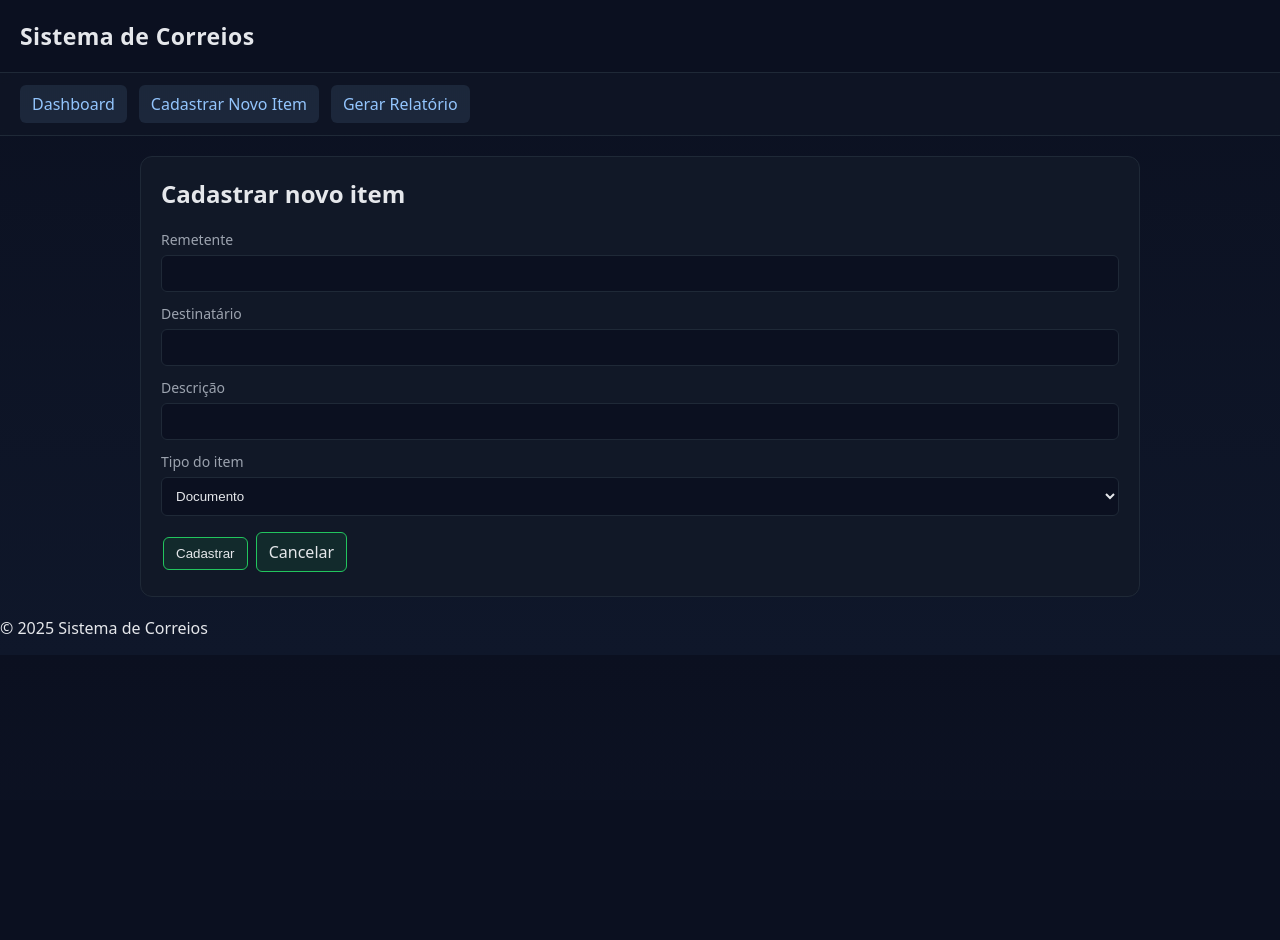
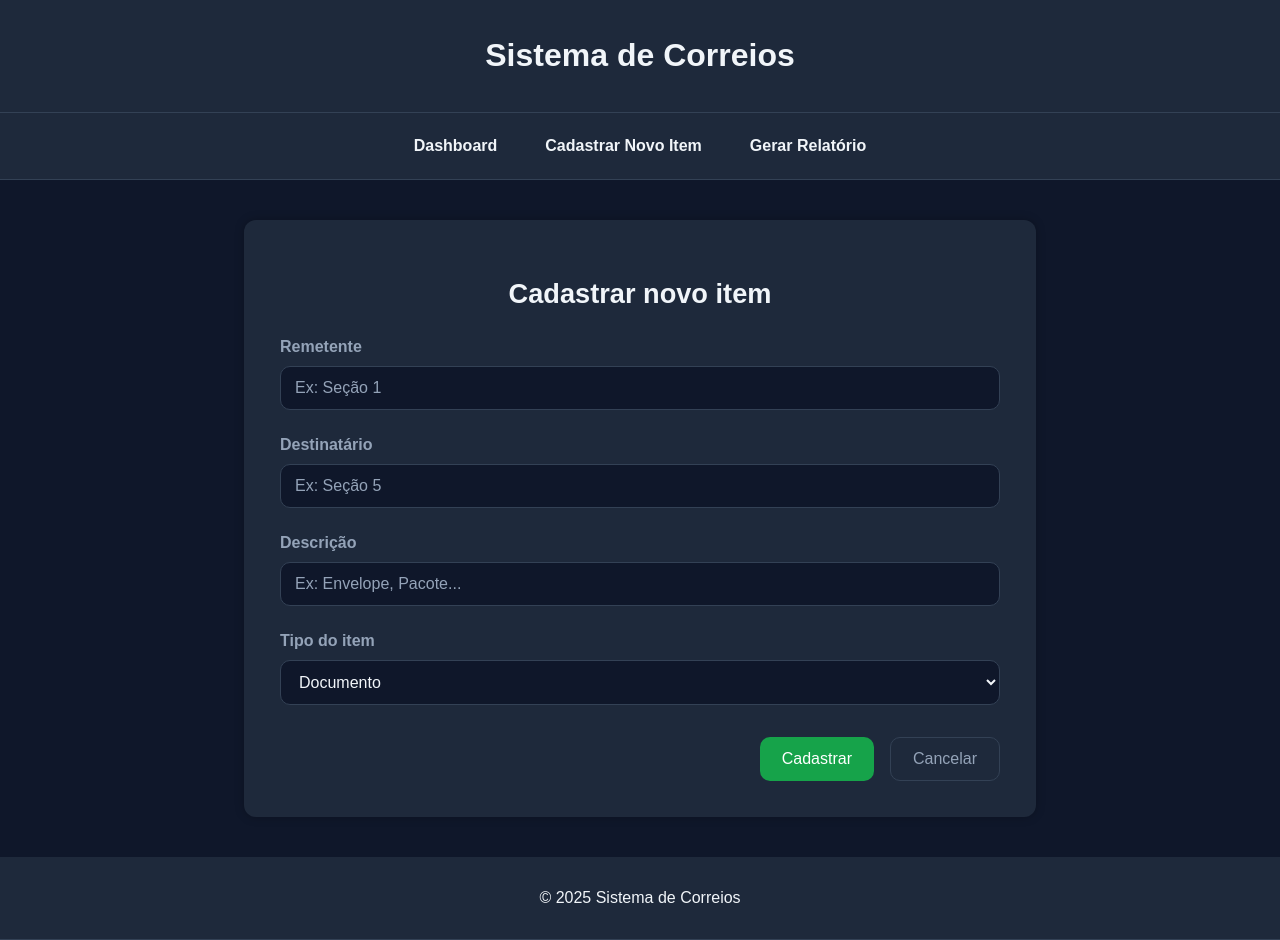
Before and after one commit to JuniorSilva88/sistema-correios, a Flask app: page /new_item in a window 1280 px wide. Before the commit the page ends 634 px from the top, so only its background shows below. Run offline with Flask 3, Linux system fonts and the light colour scheme.

Commit message:
Update projeto
ajustes e criação de mais html.

```diff
--- a/app.py
+++ b/app.py
@@ -1,147 +1,61 @@
-import os
-import random
-import string
-from datetime import datetime
-from enum import Enum
-
-from flask import Flask, render_template, request, redirect, url_for, Response
-from flask_sqlalchemy import SQLAlchemy
-from werkzeug.security import generate_password_hash
+from flask import Flask, render_template, request, redirect, url_for
 
 app = Flask(__name__)
-app.config['SECRET_KEY'] = 'troque-esta-chave'
-app.config['SQLALCHEMY_DATABASE_URI'] = 'sqlite:///mailtrack.db'
-app.config['SQLALCHEMY_TRACK_MODIFICATIONS'] = False
 
-db = SQLAlchemy(app)
+# Simulação de banco em memória
+items = []
+moves = []
 
-# ------------------ MODELOS ------------------
-class ItemType(Enum):
-    document = "Documento"
-    package = "Pacote"
+@app.route("/")
+def index():
+    return render_template("dashboard.html", items=items)
 
-class MoveType(Enum):
-    entry = "Entrada"
-    exit = "Saída"
-
-class User(db.Model):
-    id = db.Column(db.Integer, primary_key=True)
-    email = db.Column(db.String(120), unique=True)
-    name = db.Column(db.String(120))
-    password_hash = db.Column(db.String(256))
-
-class Party(db.Model):
-    id = db.Column(db.Integer, primary_key=True)
-    name = db.Column(db.String(120), unique=True)
-
-class Item(db.Model):
-    id = db.Column(db.Integer, primary_key=True)
-    protocol = db.Column(db.String(50), unique=True, nullable=False)
-    item_type = db.Column(db.String(30), nullable=False)
-    description = db.Column(db.String(255))
-    sender_id = db.Column(db.Integer, db.ForeignKey('party.id'))
-    recipient_id = db.Column(db.Integer, db.ForeignKey('party.id'))
-    current_status = db.Column(db.String(50), default="Recebido")
-    created_at = db.Column(db.DateTime, default=datetime.utcnow)
-    closed_at = db.Column(db.DateTime, nullable=True)
-
-class Movement(db.Model):
-    id = db.Column(db.Integer, primary_key=True)
-    item_id = db.Column(db.Integer, db.ForeignKey('item.id'), nullable=False)
-    move_type = db.Column(db.String(30), nullable=False)
-    location = db.Column(db.String(120))
-    note = db.Column(db.String(255))
-    created_by = db.Column(db.Integer, db.ForeignKey('user.id'))
-    created_at = db.Column(db.DateTime, default=datetime.utcnow)
-
-# ------------------ FUNÇÕES ------------------
-def generate_protocol():
-    date_part = datetime.utcnow().strftime("%Y%m%d")
-    rand_part = ''.join(random.choices(string.ascii_uppercase + string.digits, k=4))
-    return f"PRT-{date_part}-{rand_part}"
-
-def get_party_name(pid):
-    p = Party.query.get(pid)
-    return p.name if p else "-"
-
-def fmt_dt(dt):
-    return dt.strftime("%d/%m/%Y %H:%M") if dt else "-"
-
-# ------------------ ROTAS ------------------
-@app.route('/init')
-def init():
-    db.create_all()
-    if not User.query.filter_by(email='admin@local').first():
-        admin = User(email='admin@local', name='Admin',
-                     password_hash=generate_password_hash('admin123'))
-        db.session.add(admin)
-    db.session.commit()
-    return "Banco inicializado com sucesso!"
-
-@app.route('/')
-def index():
-    items = Item.query.order_by(Item.created_at.desc()).all()
-    return render_template("index.html", items=items, get_party_name=get_party_name, fmt_dt=fmt_dt)
-
-@app.route('/new_item', methods=['GET', 'POST'])
+@app.route("/new_item", methods=["GET", "POST"])
 def new_item():
-    if request.method == 'POST':
-        sender_name = request.form['sender']
-        recipient_name = request.form['recipient']
-        description = request.form['description']
-        item_type = request.form['item_type']
-
-        sender = Party.query.filter_by(name=sender_name).first() or Party(name=sender_name)
-        recipient = Party.query.filter_by(name=recipient_name).first() or Party(name=recipient_name)
-        db.session.add(sender)
-        db.session.add(recipient)
-        db.session.commit()
-
-        protocol = generate_protocol()
-        item = Item(protocol=protocol, item_type=item_type,
-                    description=description, sender_id=sender.id,
-                    recipient_id=recipient.id, current_status="Recebido")
-        db.session.add(item)
-        db.session.commit()
-
-        admin = User.query.filter_by(email="admin@local").first()
-        move = Movement(item_id=item.id, move_type=MoveType.entry.value,
-                        location="Recepção", created_by=admin.id)
-        db.session.add(move)
-        db.session.commit()
-
-        return redirect(url_for('index'))
-
+    if request.method == "POST":
+        protocol = f"2025-{len(items)+1:04d}"
+        item = {
+            "protocol": protocol,
+            "sender": request.form["sender"],
+            "recipient": request.form["recipient"],
+            "description": request.form["description"],
+            "status": "Em trânsito",
+            "closed": None
+        }
+        items.append(item)
+        return redirect(url_for("index"))
     return render_template("new_item.html")
 
-@app.route('/movements/<protocol>')
+@app.route("/movements/<protocol>")
 def movements(protocol):
-    item = Item.query.filter_by(protocol=protocol).first_or_404()
-    moves = Movement.query.filter_by(item_id=item.id).all()
-    return render_template("movements.html", item=item, moves=moves, fmt_dt=fmt_dt)
+    item = next((i for i in items if i["protocol"] == protocol), None)
+    item_moves = [m for m in moves if m["protocol"] == protocol]
+    return render_template("movements.html", item=item, moves=item_moves)
 
-@app.route('/exit/<protocol>', methods=['GET', 'POST'])
+@app.route("/exit_item/<protocol>", methods=["GET", "POST"])
 def exit_item(protocol):
-    item = Item.query.filter_by(protocol=protocol).first_or_404()
-    if request.method == 'POST':
-        item.current_status = "Entregue"
-        item.closed_at = datetime.utcnow()
-        admin = User.query.filter_by(email="admin@local").first()
-        move_exit = Movement(item_id=item.id, move_type=MoveType.exit.value,
-                             location=request.form['location'], note=request.form['note'],
-                             created_by=admin.id)
-        db.session.add(move_exit)
-        db.session.commit()
-        return redirect(url_for('movements', protocol=item.protocol))
+    item = next((i for i in items if i["protocol"] == protocol), None)
+    if request.method == "POST" and item:
+        move = {
+            "protocol": protocol,
+            "type": "Saída",
+            "location": request.form["location"],
+            "note": request.form["note"],
+            "created_at": "2025-12-11"
+        }
+        moves.append(move)
+        item["status"] = "Finalizado"
+        item["closed"] = "2025-12-11"
+        return redirect(url_for("movements", protocol=protocol))
     return render_template("exit_item.html", item=item)
 
-@app.route('/report', methods=['GET', 'POST'])
+@app.route("/report", methods=["GET", "POST"])
 def report():
-    sections = Party.query.all()
-    items = []
-    if request.method == 'POST':
-        items = Item.query.all()
-    return render_template("report.html", items=items, sections=sections, fmt_dt=fmt_dt, get_party_name=get_party_name)
+    filtered = items
+    if request.method == "POST":
+        # Aqui você pode aplicar filtros de data/section
+        pass
+    return render_template("report.html", items=filtered, sections=["Seção 1", "Seção 2", "Seção 3"])
 
 if __name__ == "__main__":
-    app.run()
+    app.run(debug=True)
--- a/static/style.css
+++ b/static/style.css
@@ -1,132 +1,219 @@
 :root {
   --bg: #0f172a;
-  --panel: #111827;
-  --text: #e5e7eb;
-  --muted: #9ca3af;
-  --primary: #22c55e;
-  --primary-dark: #16a34a;
-  --border: #1f2937;
-  --link: #93c5fd;
-}
-
-* {
-  box-sizing: border-box;
+  --panel: #1e293b;
+  --text: #f1f5f9;
+  --muted: #94a3b8;
+  --border: #334155;
+  --primary: #16a34a;         /* verde principal */
+  --primary-dark: #15803d;    /* verde escuro no hover */
 }
 
 body {
+  background-color: var(--bg);
+  color: var(--text);
+  font-family: Arial, sans-serif;
   margin: 0;
-  background: linear-gradient(180deg, #0b1020 0%, #0f172a 100%);
-  color: var(--text);
-  font-family: system-ui, -apple-system, Segoe UI, Roboto, Helvetica, Arial, "Apple Color Emoji", "Segoe UI Emoji";
+  padding: 0;
 }
 
-header {
-  padding: 20px;
-  background: #0b1020;
+/* Cabeçalho, navegação e rodapé */
+header, nav, footer {
+  background-color: var(--panel);
+  padding: 16px;
+  text-align: center;
   border-bottom: 1px solid var(--border);
-}
-
-header h1 {
-  margin: 0;
-  font-size: 23px;
-  letter-spacing: 0.4px;
 }
 
 nav {
   display: flex;
-  gap: 12px;
-  padding: 12px 20px;
-  border-bottom: 1px solid var(--border);
-  background: rgba(17, 24, 39, 0.6);
-  backdrop-filter: blur(6px);
+  justify-content: center;
+  gap: 24px;
 }
 
 nav a {
-  color: var(--link);
+  color: var(--text);
   text-decoration: none;
+  font-weight: bold;
   padding: 8px 12px;
   border-radius: 6px;
-  background: rgba(147, 197, 253, 0.1);
-  transition: background 0.2s ease, color 0.2s ease;
 }
 
 nav a:hover {
-  background: rgba(147, 197, 253, 0.2);
-  color: #bfdbfe;
+  background-color: var(--border);
 }
 
+/* Conteúdo principal */
 main {
-  max-width: 1000px;
-  margin: 20px auto;
-  padding: 20px;
-  background: var(--panel);
-  border: 1px solid var(--border);
-  border-radius: 12px;
+  padding: 40px 20px;
 }
 
-h2, h3 {
-  margin-top: 0;
+/* Cartão do formulário */
+.form-card {
+  background-color: var(--panel);
+  padding: 36px;
+  border-radius: 12px;
+  box-shadow: 0 0 10px rgba(0,0,0,0.25);
+  max-width: 720px;
+  margin: 0 auto;
+  color: var(--text);
+}
+
+/* Título do formulário */
+.form-card h2 {
+  margin-bottom: 28px;
+  font-size: 1.7rem;
+  text-align: center;
+}
+
+/* Campos do formulário */
+.form-group {
+  display: flex;
+  flex-direction: column;
+  gap: 10px;
+  margin-bottom: 26px;
+}
+
+.form-group label {
+  font-weight: bold;
+  color: var(--muted);
+}
+
+.form-group input,
+.form-group select {
+  padding: 12px 14px;
+  border: 1px solid var(--border);
+  border-radius: 10px;
+  background-color: #0f172a;
+  color: var(--text);
+  font-size: 1rem;
+}
+
+.form-group input::placeholder {
+  color: var(--muted);
+}
+
+/* Botões de ação */
+.form-actions {
+  display: flex;
+  justify-content: flex-end;
+  gap: 16px;
+  margin-top: 32px;
+}
+
+.btn-primary {
+  background-color: var(--primary);
+  color: #fff;
+  border: none;
+  padding: 12px 22px;
+  border-radius: 10px;
+  font-size: 1rem;
+  cursor: pointer;
+}
+
+.btn-primary:hover {
+  background-color: var(--primary-dark);
+}
+
+.btn-secondary {
+  background-color: transparent;
+  color: var(--muted);
+  border: 1px solid var(--border);
+  padding: 12px 22px;
+  border-radius: 10px;
+  font-size: 1rem;
+  text-decoration: none;
+}
+
+.btn-secondary:hover {
+  background-color: var(--border);
+  color: var(--text);
+}
+
+/* Cartão de painel (Dashboard e Relatório) */
+.panel-card {
+  background-color: var(--panel);
+  padding: 36px;
+  border-radius: 12px;
+  box-shadow: 0 0 10px rgba(0,0,0,0.25);
+  max-width: 900px;
+  margin: 40px auto;
+  color: var(--text);
+}
+
+.panel-card h2, .panel-card h3 {
+  margin-bottom: 24px;
+  text-align: center;
+}
+
+/* Tabelas */
+.table-container {
+  overflow-x: auto;
 }
 
 table {
   width: 100%;
   border-collapse: collapse;
-  margin-top: 12px;
-  border: 1px solid var(--border);
+  table-layout: fixed; /* evita quebra irregular */
+  margin-top: 20px;
 }
 
-table th, table td {
+th, td {
+  padding: 12px;
   border: 1px solid var(--border);
-  padding: 10px;
   text-align: left;
+  vertical-align: middle;
 }
 
-table th {
-  background: #0b1020;
+th {
+  background-color: #1e293b;
+  color: var(--muted);
 }
 
-.btn, button {
-  display: inline-block;
-  padding: 8px 12px;
-  margin: 4px 2px;
-  border-radius: 6px;
-  border: 1px solid var(--primary);
-  color: var(--text);
-  background: rgba(34, 197, 94, 0.1);
-  text-decoration: none;
-  cursor: pointer;
-  transition: background 0.2s ease, border-color 0.2s ease;
+tr:nth-child(even) {
+  background-color: #1c2536;
 }
 
-.btn:hover, button:hover {
-  background: rgba(34, 197, 94, 0.25);
-  border-color: var(--primary-dark);
+/* Evita quebra em colunas críticas */
+.nowrap {
+  white-space: nowrap;
+  overflow: hidden;
+  text-overflow: ellipsis;
 }
 
-.field {
+/* Coluna de ações: botões lado a lado */
+.col-actions {
+  white-space: nowrap;
   display: flex;
-  flex-direction: column;
-  gap: 6px;
-  margin-bottom: 12px;
+  gap: 10px;
+  justify-content: center;
+  align-items: center;
+  min-width: 240px;
 }
 
-.field label {
-  color: var(--muted);
-  font-size: 14px;
+.col-actions .btn-primary,
+.col-actions .btn-secondary {
+  white-space: nowrap;
+  padding: 10px 16px;
+  border-radius: 10px;
+  font-size: 0.95rem;
+  flex-shrink: 0;
 }
 
-.field input, .field select {
-  padding: 10px;
-  border-radius: 6px;
-  border: 1px solid var(--border);
-  background: #0b1020;
-  color: var(--text);
+/* Responsividade */
+@media (max-width: 768px) {
+  .panel-card {
+    padding: 24px;
+    margin: 20px;
+  }
+
+  .col-actions {
+    flex-direction: column;
+    gap: 8px;
+  }
+
+  .col-actions .btn-primary,
+  .col-actions .btn-secondary {
+    width: 100%;
+    text-align: center;
+  }
 }
-
-.actions {
-  margin-top: 10px;
-}
-
-.muted {
-  color: var(--muted);
-}
--- a/templates/new_item.html
+++ b/templates/new_item.html
@@ -1,30 +1,35 @@
 {% extends "base.html" %}
+
 {% block content %}
-<section>
+<section class="form-card">
   <h2>Cadastrar novo item</h2>
   <form method="post">
-        <div class="field">
+    <div class="form-group">
       <label for="sender">Remetente</label>
-            <input id="sender" type="text" name="sender" required>
+      <input id="sender" type="text" name="sender" placeholder="Ex: Seção 1" required>
     </div>
-        <div class="field">
+
+    <div class="form-group">
       <label for="recipient">Destinatário</label>
-            <input id="recipient" type="text" name="recipient" required>
+      <input id="recipient" type="text" name="recipient" placeholder="Ex: Seção 5" required>
     </div>
-        <div class="field">
+
+    <div class="form-group">
       <label for="description">Descrição</label>
-            <input id="description" type="text" name="description" required>
+      <input id="description" type="text" name="description" placeholder="Ex: Envelope, Pacote..." required>
     </div>
-        <div class="field">
+
+    <div class="form-group">
       <label for="item_type">Tipo do item</label>
       <select id="item_type" name="item_type">
         <option>Documento</option>
         <option>Pacote</option>
       </select>
     </div>
-        <div class="actions">
-            <button type="submit">Cadastrar</button>
-            <a class="btn" href="{{ url_for('index') }}">Cancelar</a>
+
+    <div class="form-actions">
+      <button type="submit" class="btn-primary">Cadastrar</button>
+      <a href="{{ url_for('index') }}" class="btn-secondary">Cancelar</a>
     </div>
   </form>
 </section>
```
Also changed, not shown: templates/dashboard.html (+14 -11 lines), templates/index.html (deleted, +0 -27 lines), templates/report.html (+28 -23 lines). Lines whose indentation alone changed are shown as unchanged.
